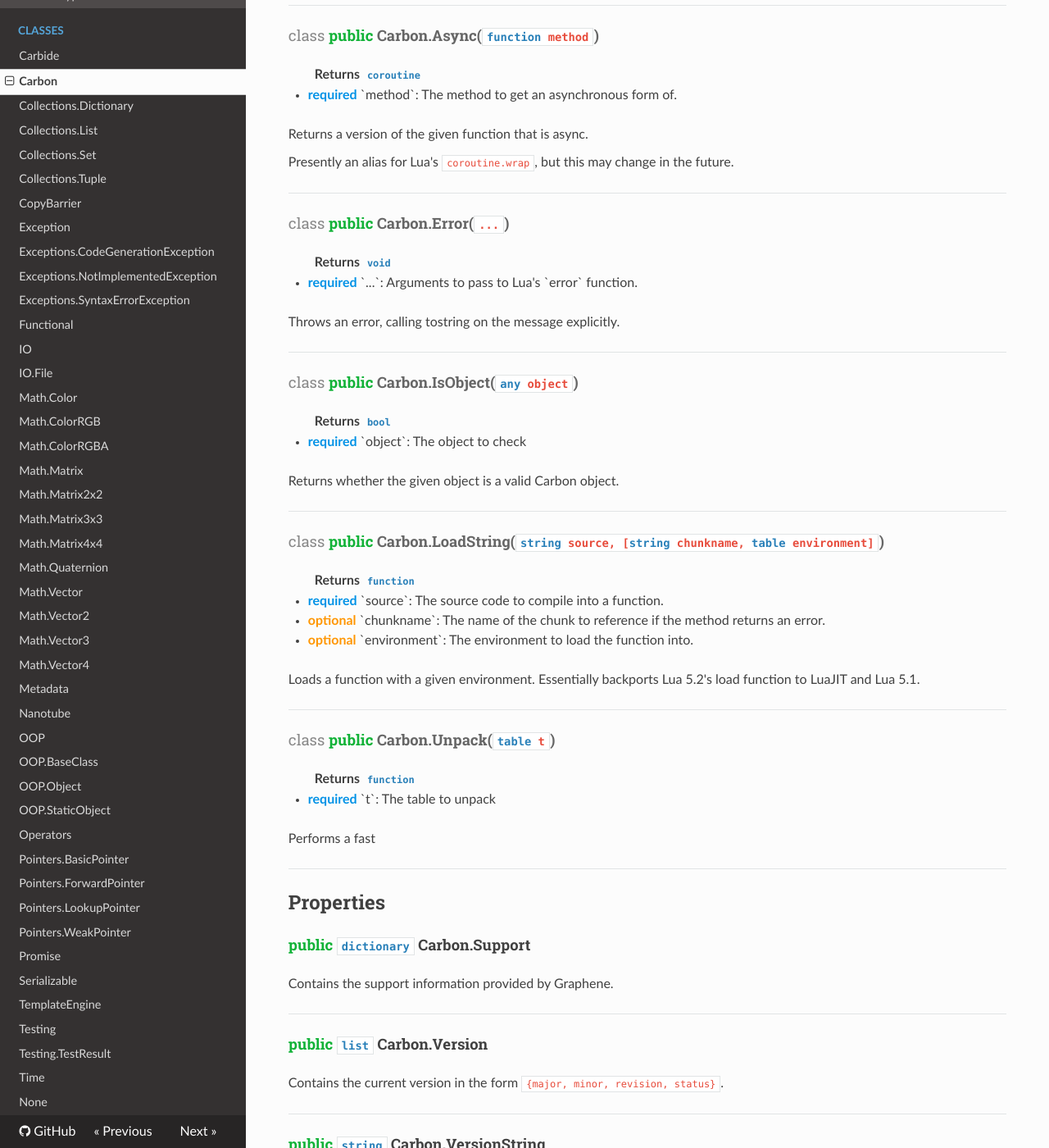
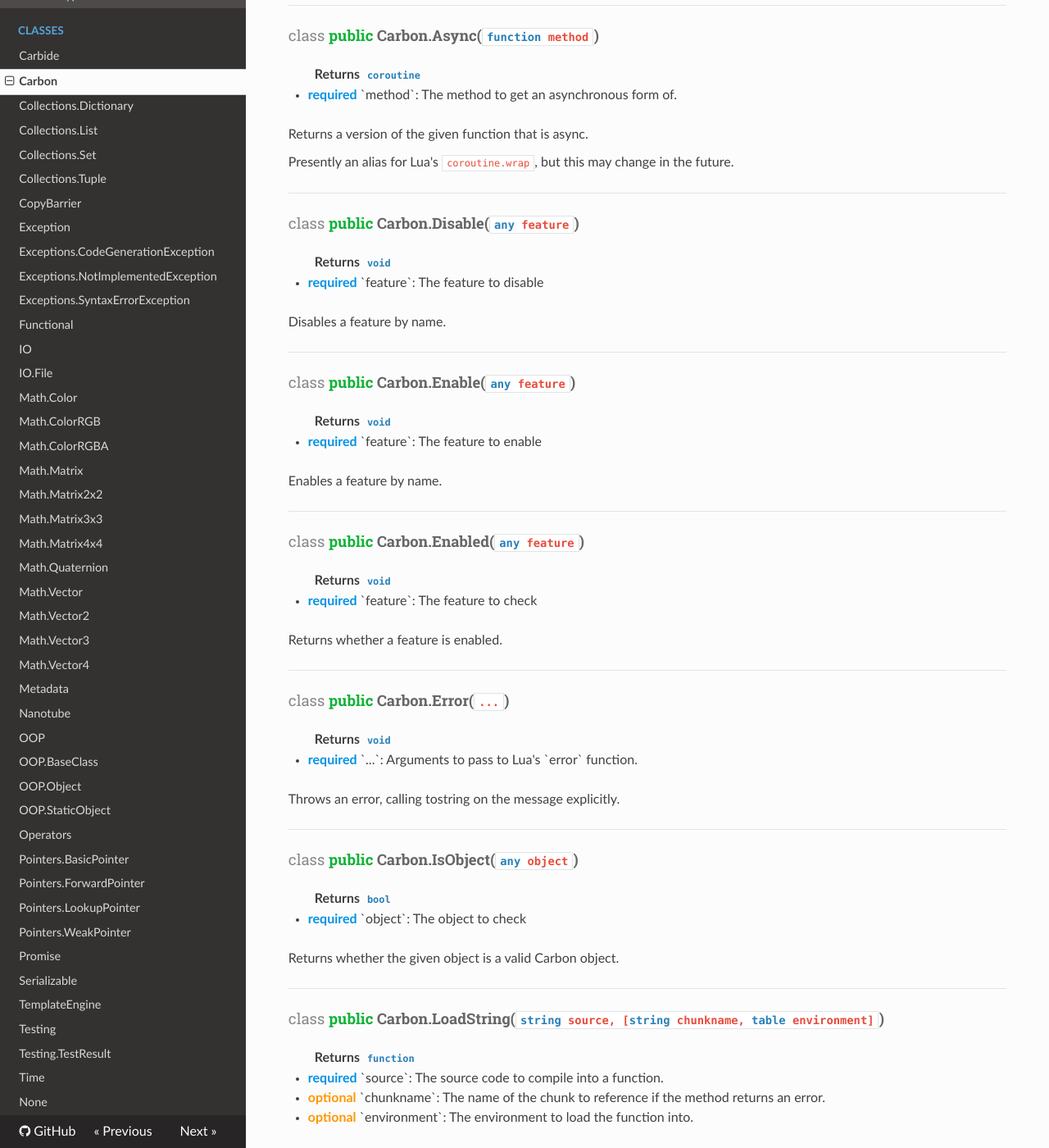
Before and after one commit to lua-carbon/carbon, an MkDocs documentation site: the page built from docs/Classes/Carbon.md, in a window 1280 px wide and 1400 px high, scrolled down 671 px. Shown: the whole window at 82% size. Built offline with MkDocs 1.6.1, drawn with Linux system fonts in a browser that asks for light colours; nearby versions of some CDN libraries; old or Windows-style settings are respelled for this version of MkDocs; some of the changed text lies outside the part shown.

Commit message:
Now 1.0.1-tip, solidified debugging, added "features"

```diff
--- a/docs/Classes/Carbon.md
+++ b/docs/Classes/Carbon.md
@@ -36,6 +36,30 @@
 
 Presently an alias for Lua's <code>coroutine.wrap</code>, but this may change in the future.
 <hr/>
+<h4 class="method-name"><span class="doc-scope doc-class">class</span> <span class="doc-visibility doc-public">public</span> Carbon.Disable(<code><a href="Types#any">any</a> feature</code>)</h4>
+<p class="method-returns bold">Returns <code><a href="Types#void">void</a></code></p>
+<ul class="doc-arg-list">
+<li><span class="doc-arg-level doc-required">required</span>  `feature`: The feature to disable</li>
+</ul>
+
+Disables a feature by name.
+<hr/>
+<h4 class="method-name"><span class="doc-scope doc-class">class</span> <span class="doc-visibility doc-public">public</span> Carbon.Enable(<code><a href="Types#any">any</a> feature</code>)</h4>
+<p class="method-returns bold">Returns <code><a href="Types#void">void</a></code></p>
+<ul class="doc-arg-list">
+<li><span class="doc-arg-level doc-required">required</span>  `feature`: The feature to enable</li>
+</ul>
+
+Enables a feature by name.
+<hr/>
+<h4 class="method-name"><span class="doc-scope doc-class">class</span> <span class="doc-visibility doc-public">public</span> Carbon.Enabled(<code><a href="Types#any">any</a> feature</code>)</h4>
+<p class="method-returns bold">Returns <code><a href="Types#void">void</a></code></p>
+<ul class="doc-arg-list">
+<li><span class="doc-arg-level doc-required">required</span>  `feature`: The feature to check</li>
+</ul>
+
+Returns whether a feature is enabled.
+<hr/>
 <h4 class="method-name"><span class="doc-scope doc-class">class</span> <span class="doc-visibility doc-public">public</span> Carbon.Error(<code>...</code>)</h4>
 <p class="method-returns bold">Returns <code><a href="Types#void">void</a></code></p>
 <ul class="doc-arg-list">
@@ -73,6 +97,9 @@
 
 <hr />
 ## Properties
+#### <span class="doc-visibility doc-public">public</span> <code><a href="Types#map">map</a></code> Carbon.Features
+Contains a set of features and whether they are enabled or disabled.
+<hr/>
 #### <span class="doc-visibility doc-public">public</span> <code><a href="Types#dictionary">dictionary</a></code> Carbon.Support
 Contains the support information provided by Graphene.
 <hr/>
```
Also changed, not shown: changes.md (+3 -1 lines), 2 other files.
